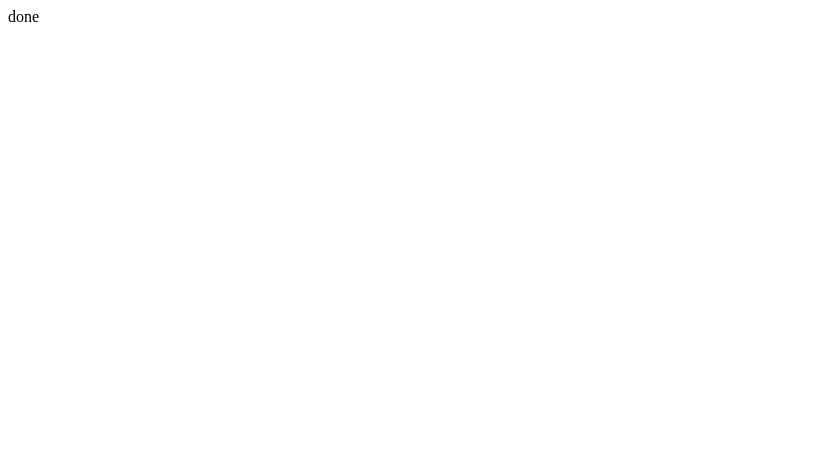
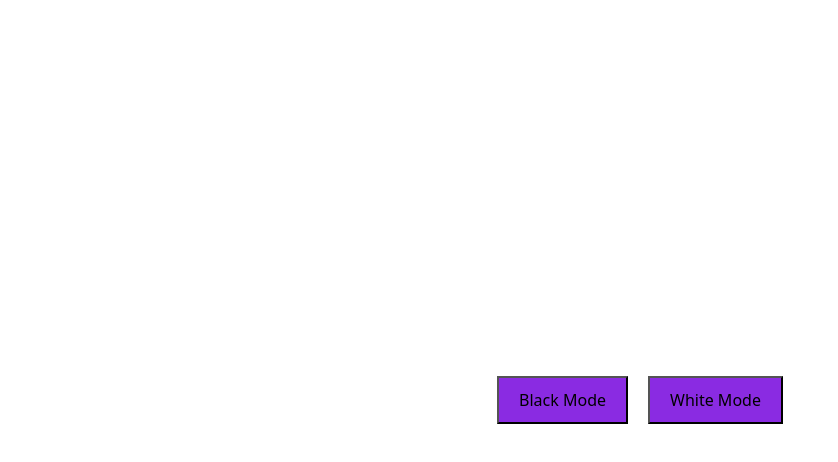
Before and after one commit to shuhrat71/js-button, a plain HTML site: page index.html in a window 1280 px wide. Shown: the whole page, without its empty margins (0-838 px from the left). Drawn offline with nearby package versions, Linux system fonts and the light colour scheme.

Commit message:
Simple Button

```diff
--- /dev/null
+++ b/app.js
@@ -0,0 +1,16 @@
+var index = 0;
+
+function changeColors() {
+  var colors = ["black"];
+
+  document.getElementsByTagName("body")[0].style.background = colors[index++];
+
+  if (index > colors.length - 1) index = 0;
+}
+function changeColors2() {
+  var colors = ["white"];
+
+  document.getElementsByTagName("body")[0].style.background = colors[index++];
+
+  if (index > colors.length - 1) index = 0;
+}
--- a/index.html
+++ b/index.html
@@ -1 +1,21 @@
-done
+<!DOCTYPE html>
+<html lang="en">
+  <head>
+    <meta charset="UTF-8" />
+    <meta name="viewport" content="width=device-width, initial-scale=1.0" />
+    <title>Document</title>
+    <link rel="stylesheet" href="style.css" />
+    <link
+      rel="stylesheet"
+      href="https://cdn.jsdelivr.net/npm/bootstrap@5.3.2/dist/css/bootstrap.min.css"
+    />
+  </head>
+  <body>
+    <div class="container">
+      <button onclick="changeColors()" href="">Black Mode</button>
+      <button onclick="changeColors2()" href="">White Mode</button>
+    </div>
+
+    <script src="app.js"></script>
+  </body>
+</html>
--- /dev/null
+++ b/style.css
@@ -0,0 +1,14 @@
+.container {
+  width: 100px;
+  display: flex;
+  justify-content: center;
+  gap: 20px;
+  align-items: center;
+  height: 100vh;
+}
+button {
+  padding: 10px 20px;
+  background-color: blueviolet;
+  border-radius: ;
+  outline: none;
+}
```
